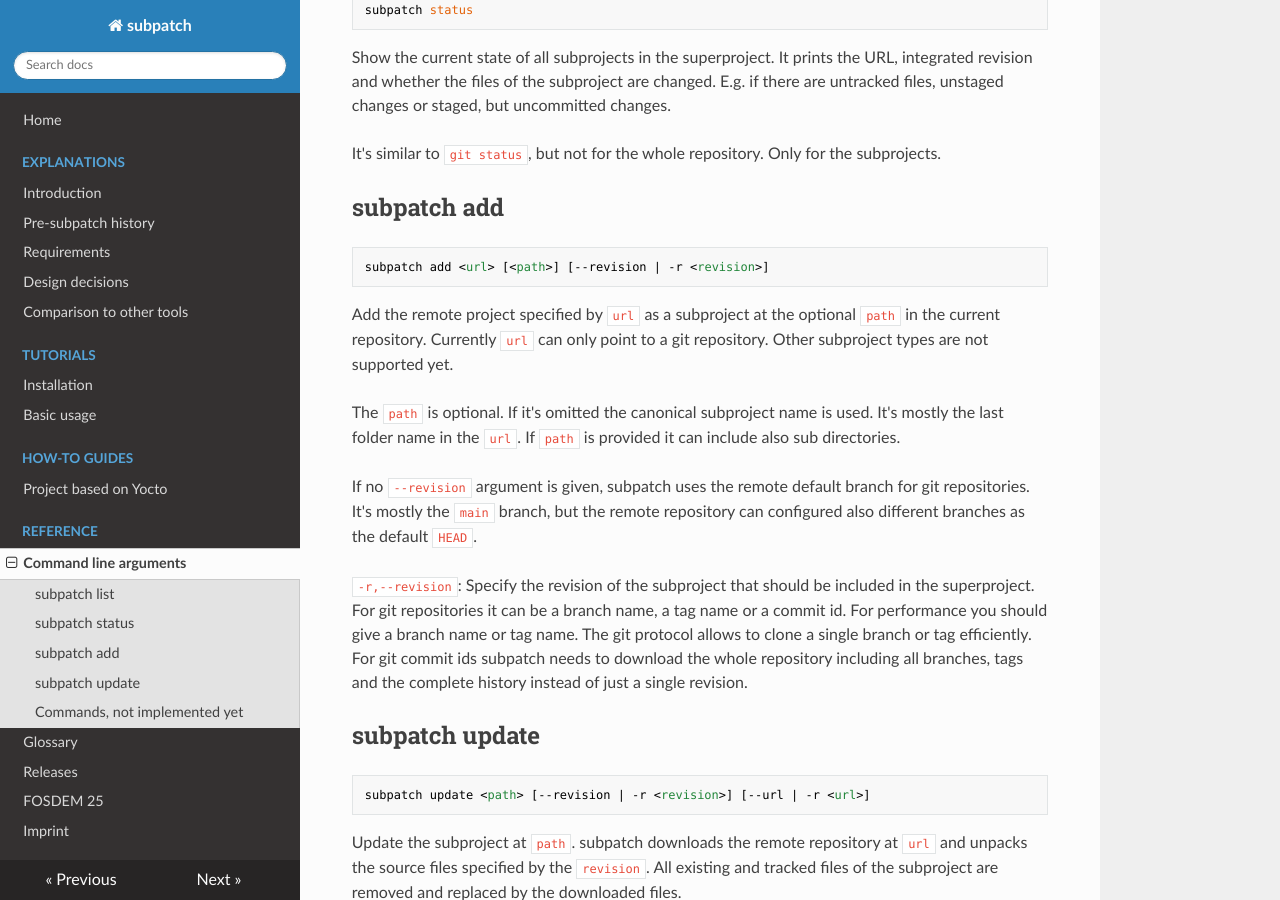
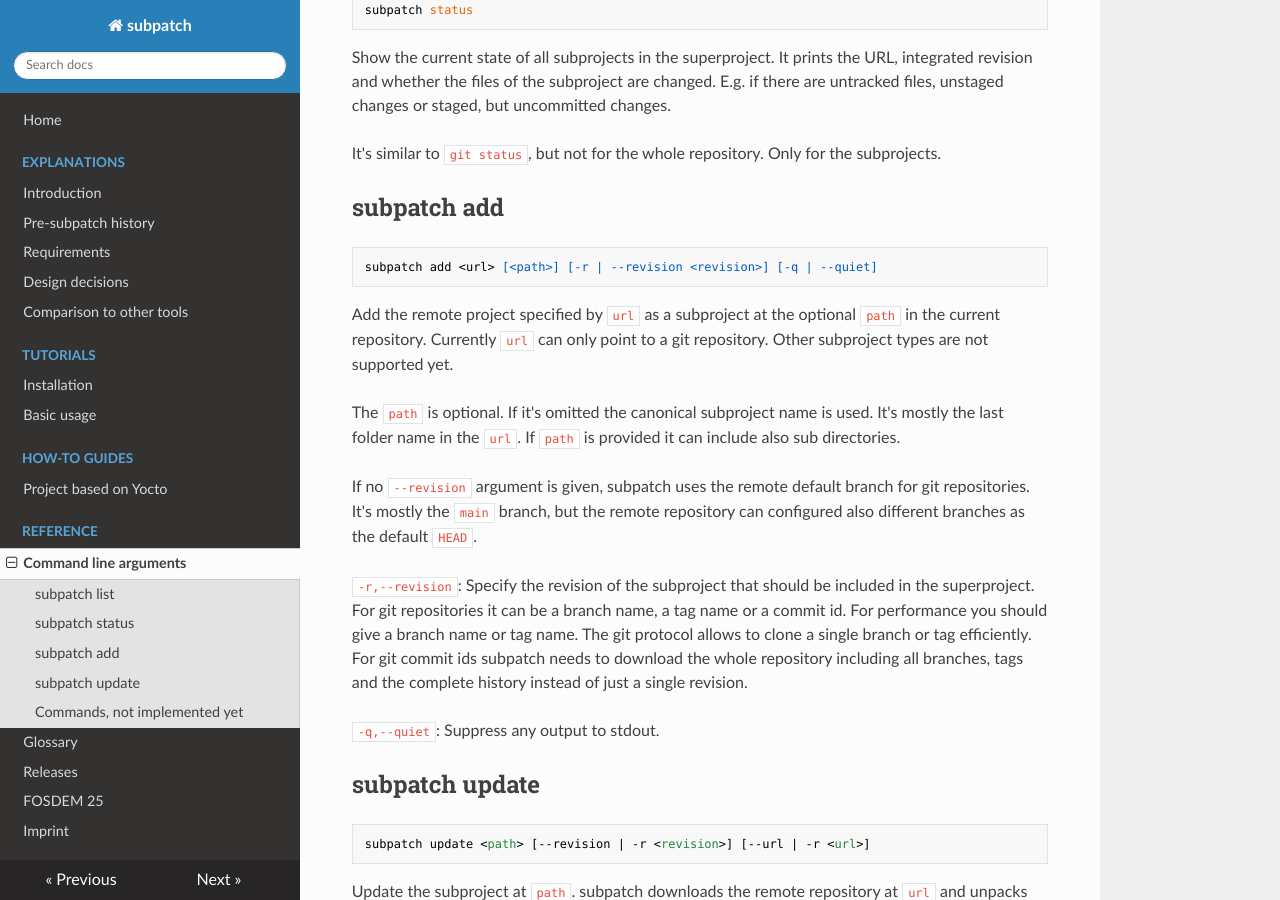
Before and after one commit to lengfeld/subpatch, an MkDocs documentation site: the page built from website/ref/command-line.md, in a window 1280 px wide and 900 px high, scrolled down 730 px. Built offline with MkDocs 1.6.1, drawn with Linux system fonts in a browser that asks for light colours; nearby versions of some CDN libraries.

Commit message:
add --quiet for cmd 'add'

```diff
--- a/website/ref/command-line.md
+++ b/website/ref/command-line.md
@@ -42,7 +42,7 @@ subprojects.
 
 ## subpatch add
 
-    subpatch add <url> [<path>] [--revision | -r <revision>]
+    subpatch add <url> [<path>] [-r | --revision <revision>] [-q | --quiet]
 
 Add the remote project specified by `url` as a subproject at the optional
 `path` in the current repository.  Currently `url` can only point to a git
@@ -62,6 +62,8 @@ or a commit id. For performance you should give a branch name or tag name. The
 git protocol allows to clone a single branch or tag efficiently. For git commit
 ids subpatch needs to download the whole repository including all branches,
 tags and the complete history instead of just a single revision.
+
+`-q,--quiet`: Suppress any output to stdout.
 
 
 ## subpatch update
```
Also changed, not shown: 2 other files.
